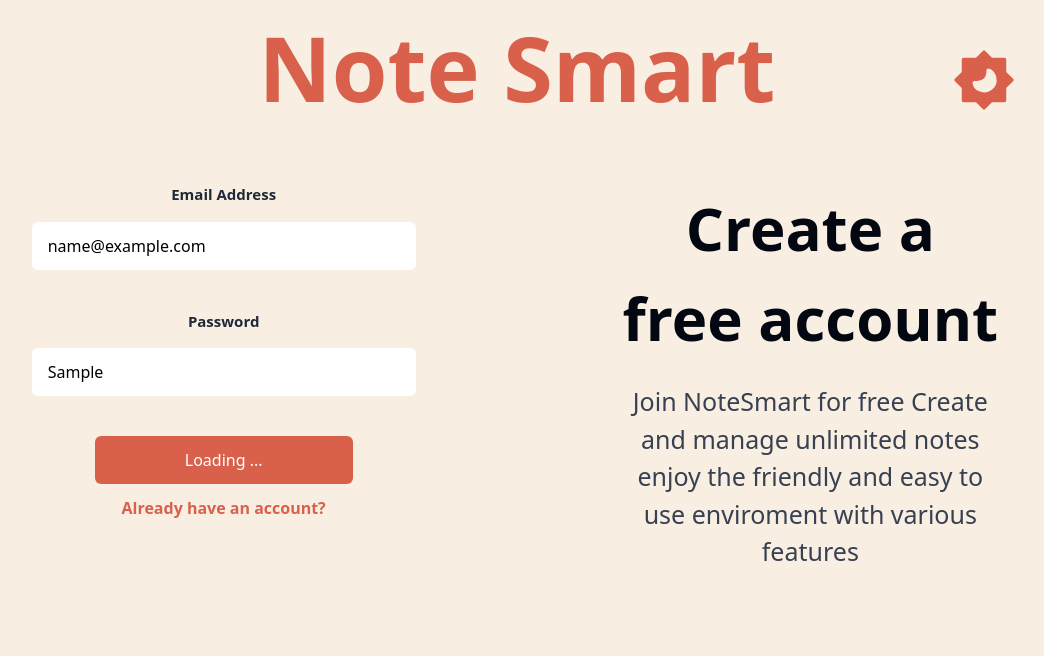
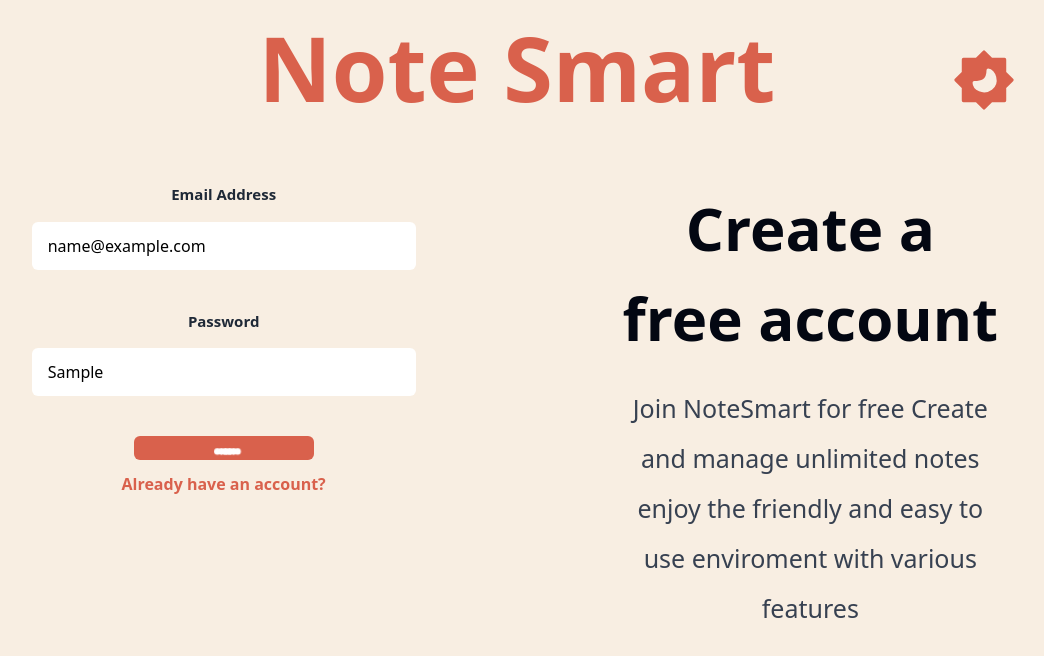
Before and after one commit to Legimmort82/NoteApp, a Next.js app: page /auth/register in a window 1280 px wide. Both pictures are taken after typing "name@example.com", "Sample" into the empty fields and a click on the button "Create Account". Shown: the top 656 px of the page, without its empty margins (123-1167 px from the left). Built offline with nearby package versions, Linux system fonts and the light colour scheme; no server answers.

Commit message:
add loading to register btn and ...

```diff
--- a/package.json
+++ b/package.json
@@ -15,7 +15,8 @@
     "react": "^18",
     "react-color": "^2.19.3",
     "react-dom": "^18",
-    "react-hook-form": "^7.53.0"
+    "react-hook-form": "^7.53.0",
+    "react-spinners": "^0.14.1"
   },
   "devDependencies": {
     "eslint": "^8",
--- a/src/components/NoteCard.jsx
+++ b/src/components/NoteCard.jsx
@@ -17,7 +17,7 @@ function NoteCard({ title, description, date, img1, img2, img3 ,color,id}) { //T
             <Image className="w-[25px] ml-2 cursor-pointer" src={img1} alt="" />
           </Link>
 
-          <Image className="w-[25px] ml-2 cursor-pointer" src={img2} alt="" />
+          <Image className="w-[25px] ml-2 cursor-pointer duration-500 hover:rotate-[360deg]" src={img2} alt="" />
           <Image className="w-[25px] ml-2 cursor-pointer" src={img3} alt="" />
         </div>
       </div>
--- a/src/context/DarkModeNoteContext.jsx
+++ b/src/context/DarkModeNoteContext.jsx
@@ -6,7 +6,7 @@ const initialNote = [
     title: "Django",
     date: "2022/05/01",
     description: "I should learn this course in this week",
-    color: "#700B47",
+    color: "#F44336",
     tag: "team-Project",
     isFavorite: false,
     isTrash: true,
@@ -15,9 +15,9 @@ const initialNote = [
   {
     id: 2,
     title: "JS",
-    date: "2023/07/021",
+    date: "2023/07/21",
     description: "I should learn this course in this week from Youtube",
-    color: "#70B857",
+    color: "#2196F3",
     tag: "work-Project",
     isFavorite: false,
     isTrash: false,
@@ -28,7 +28,7 @@ const initialNote = [
     title: "SQL",
     date: "2024/11/24",
     description: "I should learn this course in this week from docs",
-    color: "#C1C52B",
+    color: "#4CAF50",
     tag: "my-job",
     isFavorite: true,
     isTrash: false,
--- a/src/pages/auth/login.jsx
+++ b/src/pages/auth/login.jsx
@@ -6,6 +6,7 @@ import Image from "next/image";
 import Link from "next/link";
 import { useContext, useState } from "react";
 import { useForm } from "react-hook-form";
+import { PropagateLoader } from "react-spinners";
 
 export default function Login() {
   const {
@@ -94,7 +95,7 @@ export default function Login() {
                 className="bg-Primary-500 text-white py-3 px-[110px] rounded-md mb-3"
                 type="submit"
               >
-                {Loading ? "Loading ..." : "Login"}
+                {Loading ? <PropagateLoader color="#FFF" size={7}/> : "Login"}
               </button>
 
               <Link
@@ -110,7 +111,8 @@ export default function Login() {
             <h2 className="text-gray-950 mb-[20px] dark:text-white text-[60px] text-center font-bold">
               Log In To Your Account
             </h2>
-            <p className="text-gray-700 text-center dark:text-white text-[25px]">
+
+            <p className="text-gray-700 text-center dark:text-white text-[25px] leading-[50px]">
               Login to NoteSmart for free Create and manage unlimited notes
               enjoy the friendly and easy to use enviroment with various
               features
--- a/src/pages/auth/register.jsx
+++ b/src/pages/auth/register.jsx
@@ -6,6 +6,8 @@ import { useContext, useState } from "react";
 import { createUserWithEmailAndPassword } from "firebase/auth";
 import { auth } from "@/context/Firebase";
 import { useForm } from "react-hook-form";
+import { PropagateLoader } from "react-spinners";
+
 export default function Register() {
   const {
     register,
@@ -93,7 +95,7 @@ export default function Register() {
                   className=" text-white py-3 px-[90px] bg-Primary-500 rounded-md mb-3"
                   type="submit"
                 >
-                  {Loading ? "Loading ..." : "Create Account"}
+                  {Loading ? <PropagateLoader color="#FFF" size={7}/> : "Create Account"}
                 </button>
 
                 <Link
@@ -109,7 +111,7 @@ export default function Register() {
               <h2 className="text-gray-950 dark:text-white mb-[20px] text-[60px] text-center font-bold">
                 Create a free account
               </h2>
-              <p className="text-gray-700 dark:text-white text-center text-[25px]">
+              <p className="text-gray-700 dark:text-white text-center text-[25px] leading-[50px]">
                 Join NoteSmart for free Create and manage unlimited notes enjoy
                 the friendly and easy to use enviroment with various features
               </p>
```
Also changed, not shown: 1 other file (tests, documents, lock files or other folders).
